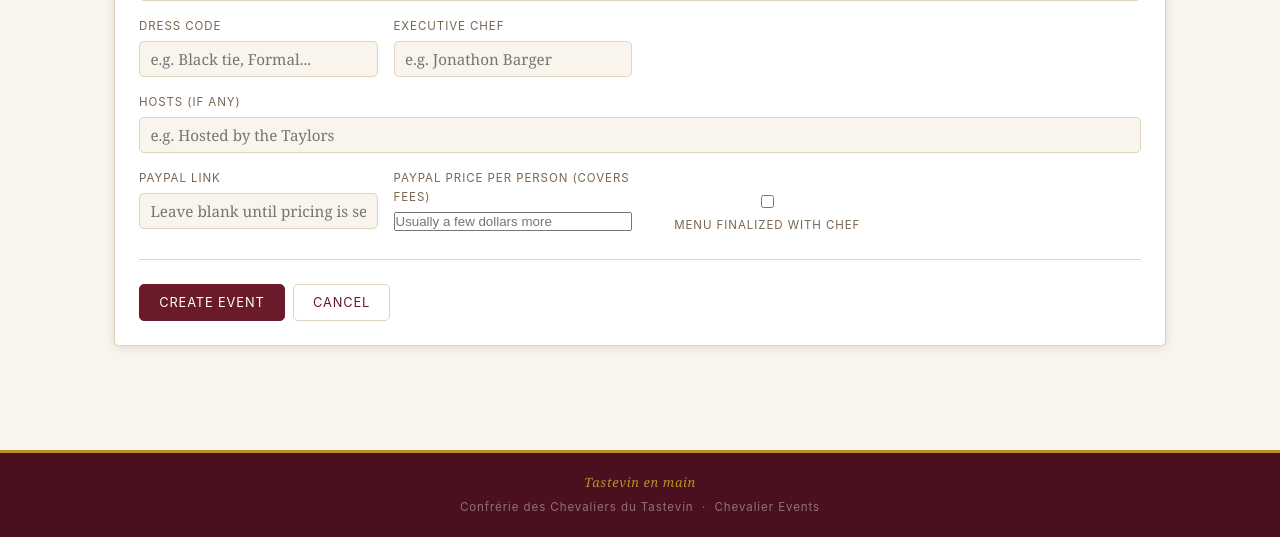
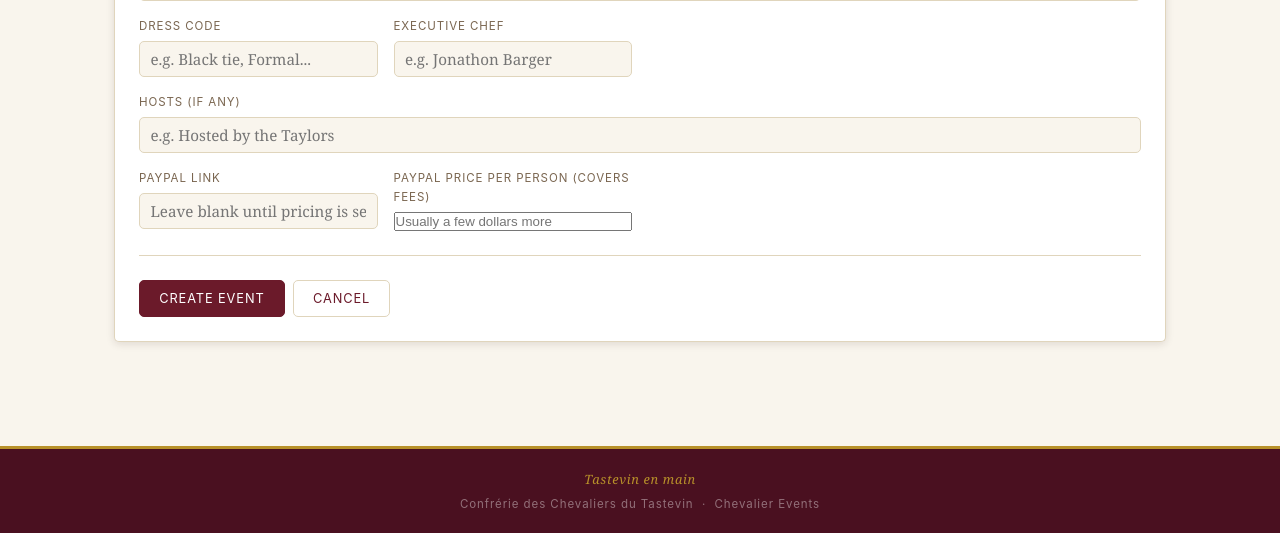
Before and after one commit to 2ndkwak/chevalier-events, a Flask app: page /admin/events/create in a window 1280 px wide. Shown: the part 1122-1659 px from the top of the page. Run offline with Flask 3, Linux system fonts and the light colour scheme; a user stored in the database is signed in; some libraries are stand-ins or nearby versions.

Commit message:
Remove the Menu Finalized checkbox, replaced by automatic detection

```diff
--- a/backend/routes/events.py
+++ b/backend/routes/events.py
@@ -474,7 +474,9 @@ def _event_from_form(event, form):
     if paypal_link and not paypal_link.lower().startswith(("http://", "https://")):
         paypal_link = "https://" + paypal_link
     event.paypal_link = paypal_link or None
-    event.menu_finalized = bool(form.get("menu_finalized"))
+    # menu_finalized no longer read/written here -- Event.menu_uploaded
+    # (whether any MenuItem rows exist) replaced it as the dashboard's
+    # signal, so there's nothing left for this checkbox to control.
     paypal_price_str = form.get("paypal_price_per_person", "").strip()
     if paypal_price_str:
         try:
--- a/frontend/templates/admin/events/form.html
+++ b/frontend/templates/admin/events/form.html
@@ -168,12 +168,6 @@
                min="0" step="0.01" placeholder="Usually a few dollars more"
                value="{{ '%.2f'|format(event.paypal_price_per_person|float) if event and event.paypal_price_per_person else '' }}">
       </div>
-      <div class="form-group" style="display:flex; align-items:center; gap:.5rem; padding-top:1.6rem;">
-        <input type="checkbox" id="menu_finalized" name="menu_finalized" value="1"
-               style="width:auto;"
-               {{ 'checked' if event and event.menu_finalized else '' }}>
-        <label for="menu_finalized" style="margin:0;">Menu finalized with chef</label>
-      </div>
     </div>
 
     <hr class="divider">
```
